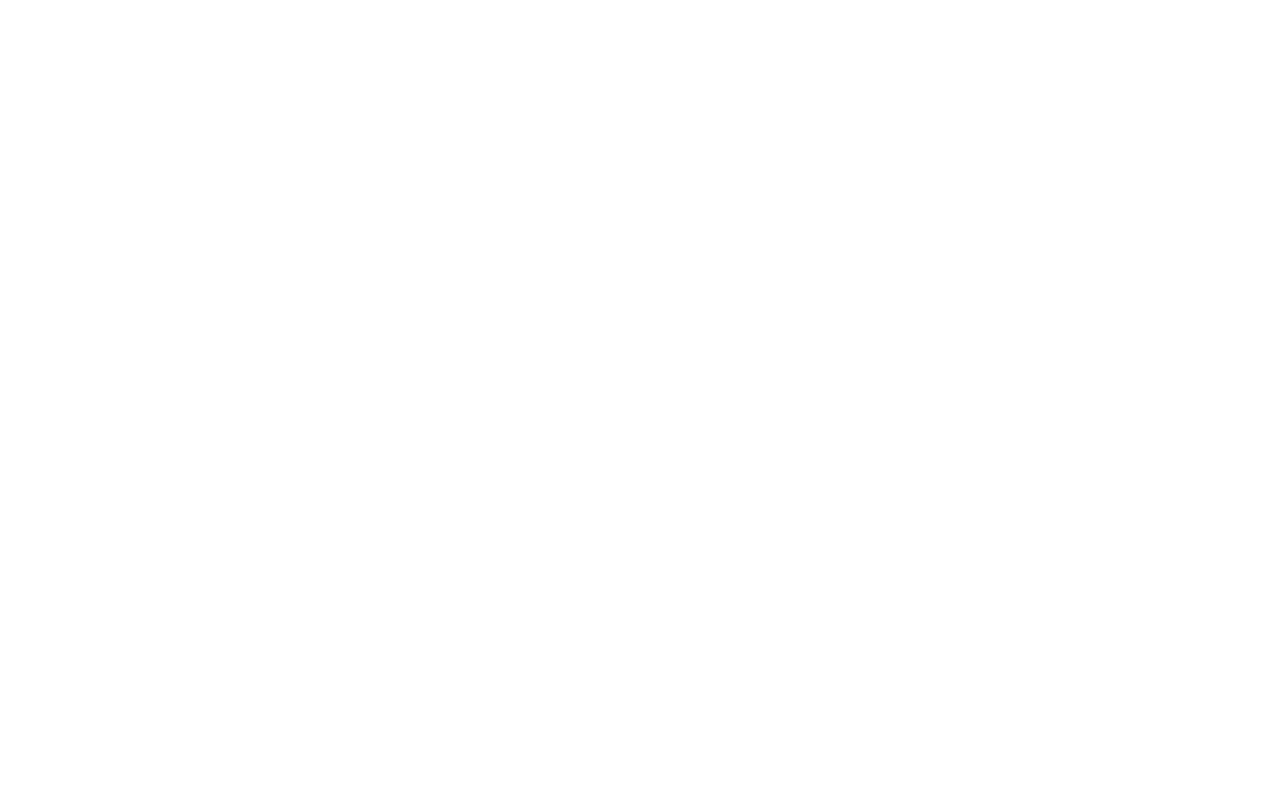
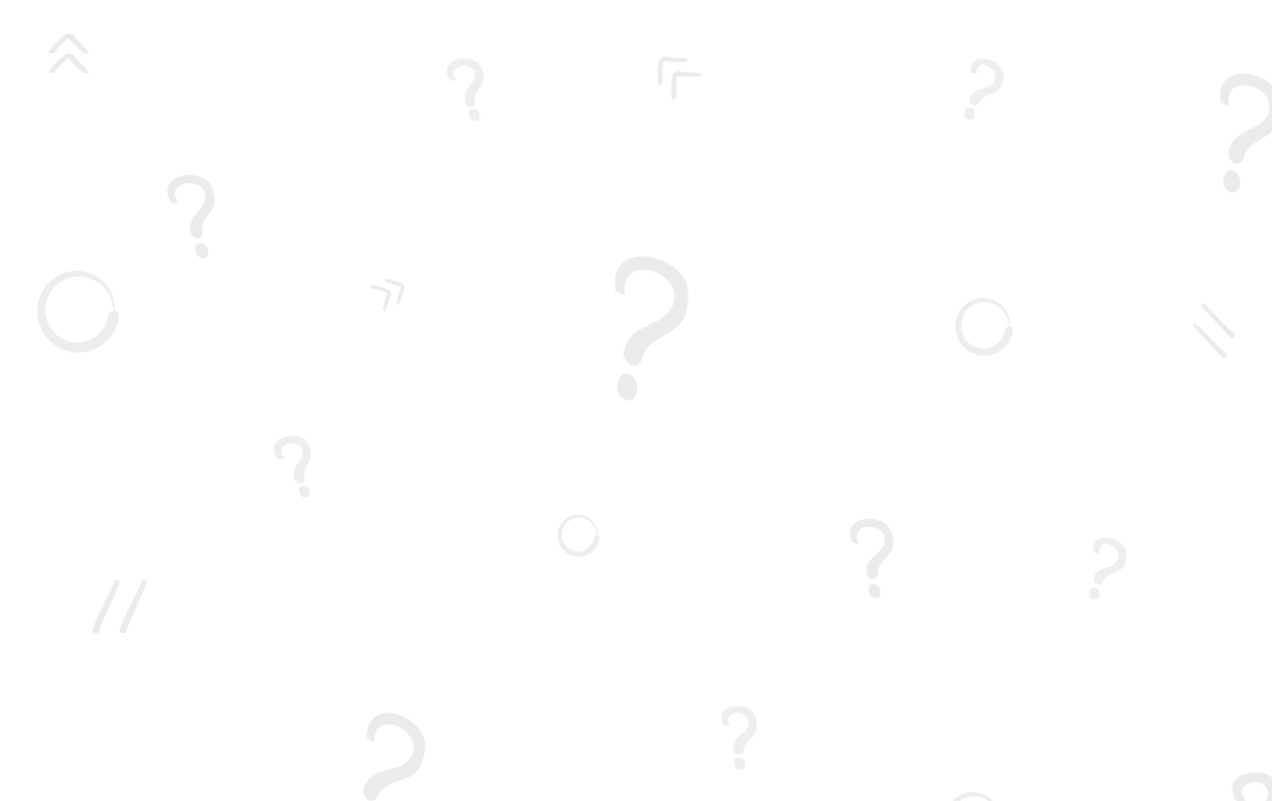
Before and after one commit to LainVellio/Designer-Project-HTML-CSS-Hexlet, a website: page src/index.html in a window 1280 px wide. Shown: the top 801 px of the page. Drawn offline with Linux system fonts and the light colour scheme.

Commit message:
add background

```diff
--- a/src/index.html
+++ b/src/index.html
@@ -11,7 +11,7 @@
 </head>
 
 <body>
-    <header>
+    <header class="bg-before">
 
     </header>
     <main>
--- a/src/styles/style.css
+++ b/src/styles/style.css
@@ -1 +1,18 @@
 /** CSS STYLE **/
+header {
+  position: relative;
+  height: 1005px;
+  z-index: 1;
+  }
+
+.bg-before::before {
+  content: '';
+  position: absolute;
+  z-index: -1;
+  width: 100%;
+  height: 1005px;
+  background-image: url(../images/background.png);
+  background-repeat: no-repeat;
+  background-size: cover;
+  opacity: 0.1;
+}
```
Also changed, not shown: src/images/background.png (added), src/images/main.png (added), 1 other file.
